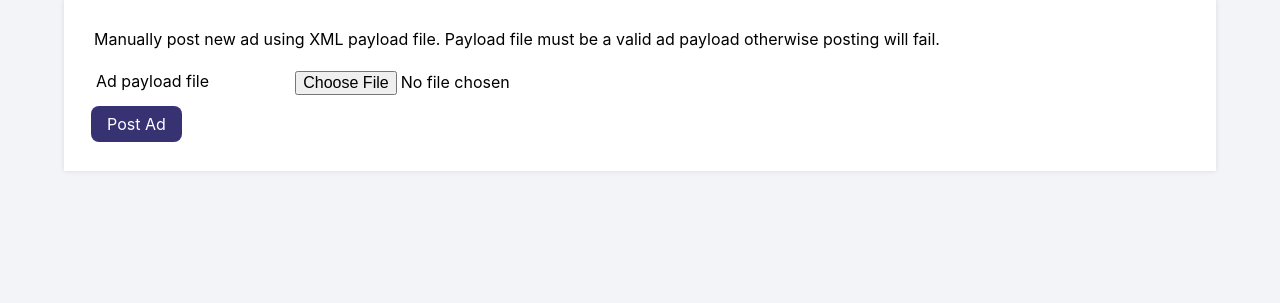
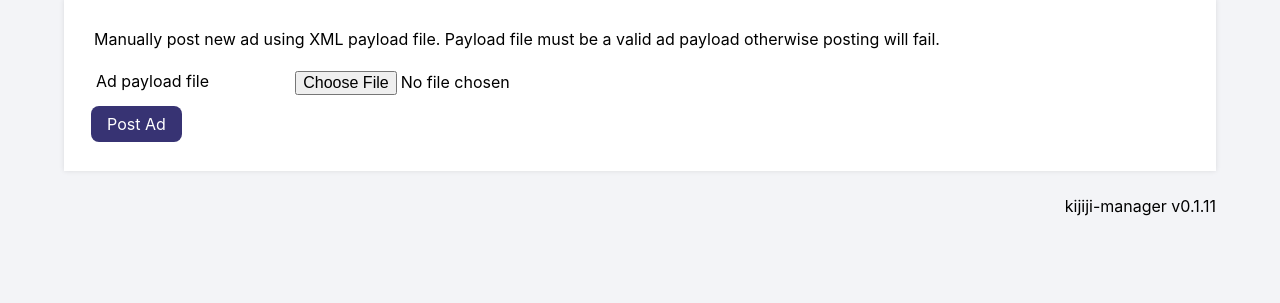
Before and after one commit to jackm/kijiji-manager, a Flask app: page /post_manual in a window 1280 px wide. Shown: the part 167-470 px from the top of the page. Run offline with Flask 2, Linux system fonts and the light colour scheme; the visitor is signed in with stand-in values (Sample User, id 1); some libraries are stand-ins or nearby versions.

Commit message:
Show app version in page footer

```diff
--- a/kijiji_manager/app.py
+++ b/kijiji_manager/app.py
@@ -4,6 +4,7 @@ from flask import Flask, flash, redirect, url_for, request, render_template
 from flask_login import LoginManager
 from werkzeug.serving import WSGIRequestHandler
 
+from . import __version__ as app_version
 from .kijijiapi import KijijiApiException
 from .models import User
 
@@ -65,6 +66,11 @@ def create_app(config=None):
     def handle_exceptions(e):
         return render_template('error.html', message=e)
 
+    # Inject app version to all templates
+    @app.context_processor
+    def inject_version():
+        return dict(app_version=app_version)
+
     # Flask-Login
     login_manager = LoginManager()
 
--- a/kijiji_manager/static/style2.css
+++ b/kijiji_manager/static/style2.css
@@ -145,6 +145,14 @@ body.loggedin {
     padding: 5px;
     margin: 0 0 10px 0;
 }
+
+footer {
+    display: flex;
+    justify-content: flex-end;
+    margin: 0 auto;
+    width: 90%;
+}
+
 table {
     width: 100%;
 }
--- a/kijiji_manager/templates/layout.html
+++ b/kijiji_manager/templates/layout.html
@@ -37,5 +37,8 @@
     <div class="content">
         {% block content %}{% endblock %}
     </div>
+    <footer>
+        <span>kijiji-manager v{{ app_version }}</span>
+    </footer>
 </body>
 </html>
```
Also changed, not shown: kijiji_manager/static/style.css (+7 -0 lines).
